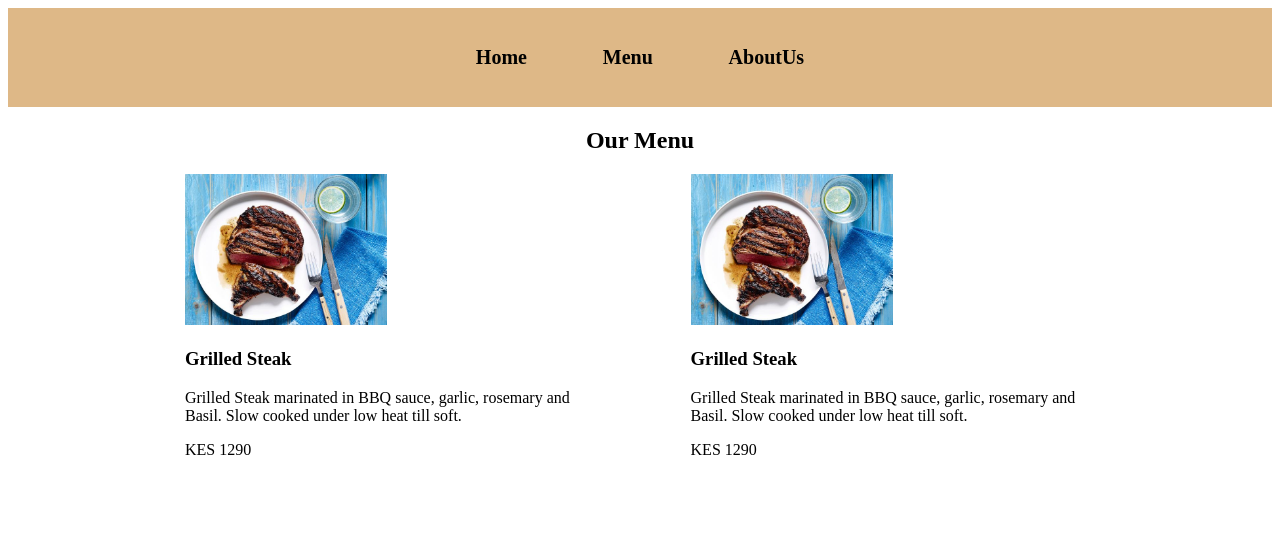
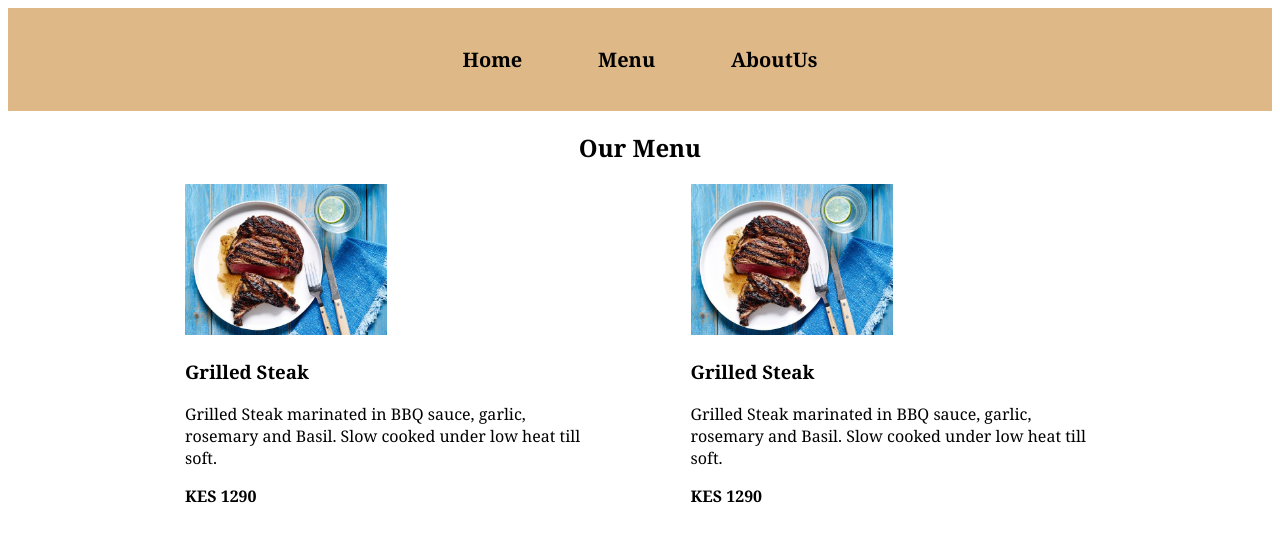
Before and after one commit to karvel-code/restaurant-page, a website built with webpack: page dist/index.html in a window 1280 px wide. Both pictures are taken after a click on the link "Menu". Built offline with nearby package versions, Linux system fonts and the light colour scheme.

Commit message:
Add styling to item price

```diff
--- a/src/menu.js
+++ b/src/menu.js
@@ -25,6 +25,7 @@ export function menuPage() {
     menuItemDesc.innerText = "Grilled Steak marinated in BBQ sauce, garlic, rosemary and Basil. Slow cooked under low heat till soft."
 
     const itemPrice = document.createElement('p')
+    itemPrice.classList = "price"
     itemPrice.innerText = "KES 1290"
     menuItem.append(menuItemHeading, menuItemDesc, itemPrice)
     //end of div
@@ -43,6 +44,7 @@ export function menuPage() {
     menuItemDescTwo.innerText = "Grilled Steak marinated in BBQ sauce, garlic, rosemary and Basil. Slow cooked under low heat till soft."
 
     const itemPriceTwo = document.createElement('p')
+    itemPriceTwo.classList = "price"
     itemPriceTwo.innerText = "KES 1290"
     menuItemTwo.append(menuItemHeadingTwo, menuItemDescTwo, itemPriceTwo)
 //end of div
--- a/src/style.css
+++ b/src/style.css
@@ -1,3 +1,7 @@
+* {
+    font-family: Georgia, 'Times New Roman', Times, serif;
+}
+
 .rest-cont {
     /* background-color: aqua; */
     display: flex;
@@ -15,7 +19,6 @@
     margin-left: 5%;
     margin-top: 8%;
     font-weight: 700 ;
-    font-family: Georgia, 'Times New Roman', Times, serif;
     line-height: 200%;
 }
 
@@ -57,3 +60,7 @@
 .our-menu {
     text-align: center;
 }
+
+.price {
+    font-weight: 600;
+}
```
Also changed, not shown: dist/main.js.
